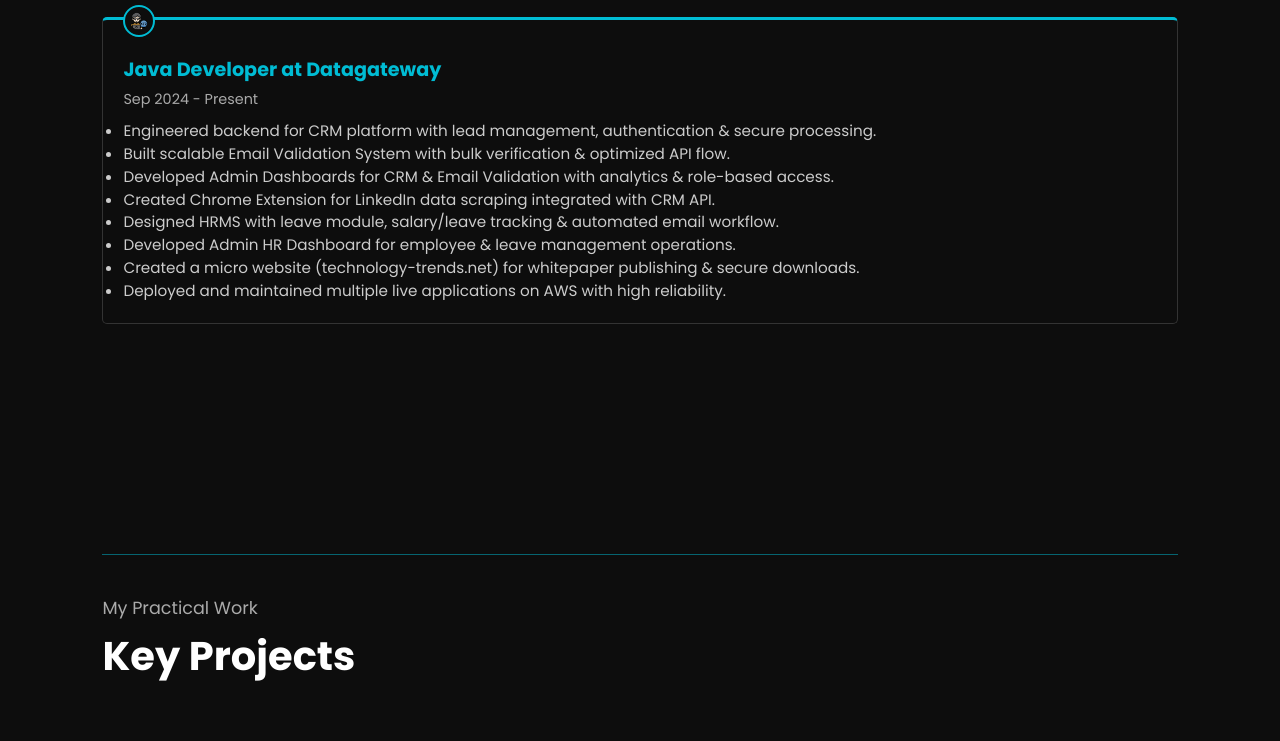
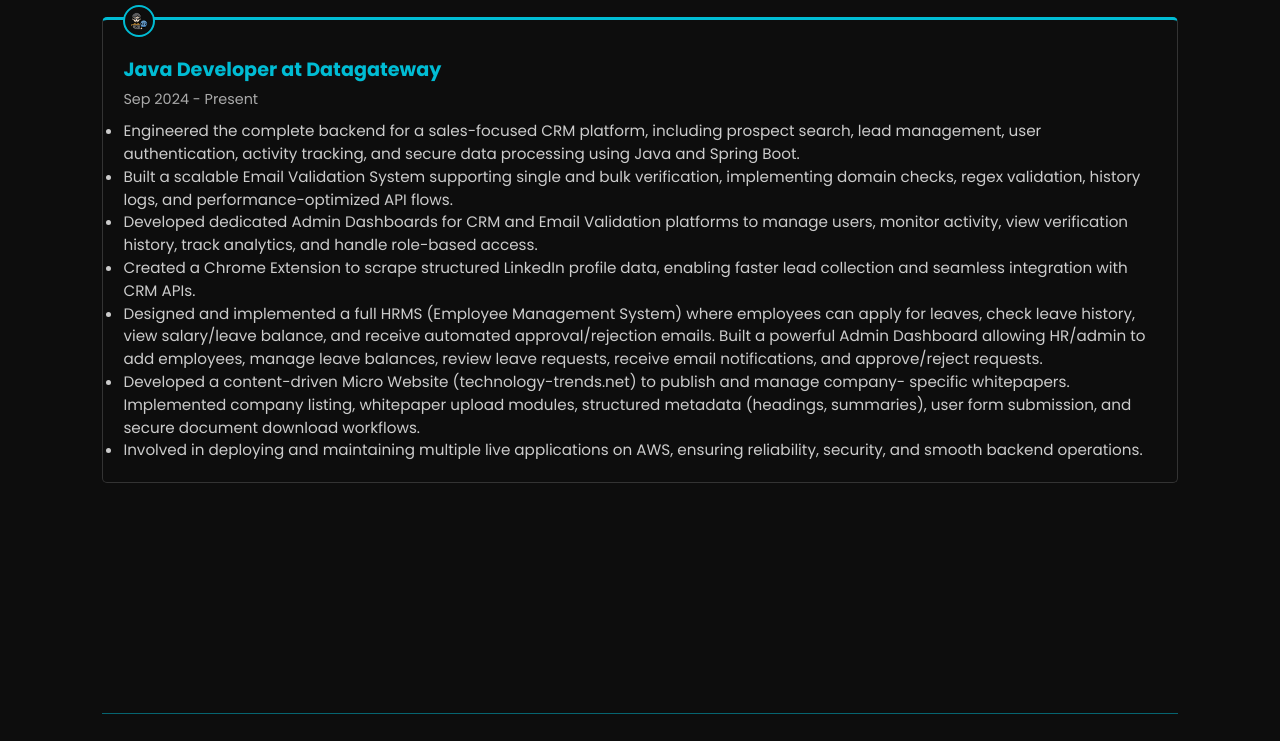
Before and after one commit to tanuja-suvarnakar/My-Portfolio, a plain HTML site: page index.html in a window 1280 px wide. Shown: the part 1760-2501 px from the top of the page. Drawn offline with nearby package versions, Linux system fonts and the light colour scheme.

Commit message:
Refactor index.html for social icons and layout
Updated the HTML structure and improved social media icon integration.

```diff
--- a/index.html
+++ b/index.html
@@ -161,14 +161,25 @@
 
                     <div class="vertical-desc">
                         <ul>
-                            <li>Engineered backend for CRM platform with lead management, authentication & secure processing.</li>
-                            <li>Built scalable Email Validation System with bulk verification & optimized API flow.</li>
-                            <li>Developed Admin Dashboards for CRM & Email Validation with analytics & role-based access.</li>
-                            <li>Created Chrome Extension for LinkedIn data scraping integrated with CRM API.</li>
-                            <li>Designed HRMS with leave module, salary/leave tracking & automated email workflow.</li>
-                            <li>Developed Admin HR Dashboard for employee & leave management operations.</li>
-                            <li>Created a micro website (technology-trends.net) for whitepaper publishing & secure downloads.</li>
-                            <li>Deployed and maintained multiple live applications on AWS with high reliability.</li>
+                            <li>Engineered the complete backend for a sales-focused CRM platform, including prospect search, lead
+management, user authentication, activity tracking, and secure data processing using Java and Spring
+Boot.</li>
+                            <li>Built a scalable Email Validation System supporting single and bulk verification, implementing domain
+checks, regex validation, history logs, and performance-optimized API flows.</li>
+                            <li>Developed dedicated Admin Dashboards for CRM and Email Validation platforms to manage users,
+monitor activity, view verification history, track analytics, and handle role-based access.</li>
+                            <li>Created a Chrome Extension to scrape structured LinkedIn profile data, enabling faster lead collection
+and seamless integration with CRM APIs.</li>
+                            <li>Designed and implemented a full HRMS (Employee Management System) where employees can apply
+for leaves, check leave history, view salary/leave balance, and receive automated approval/rejection
+emails. Built a powerful Admin Dashboard allowing HR/admin to add employees, manage leave
+balances, review leave requests, receive email notifications, and approve/reject requests.</li>
+                            <li>Developed a content-driven Micro Website (technology-trends.net) to publish and manage company-
+specific whitepapers. Implemented company listing, whitepaper upload modules, structured metadata
+(headings, summaries), user form submission, and secure document download workflows.</li>
+                            <li>Involved in deploying and maintaining multiple live applications on AWS, ensuring reliability, security,
+and smooth backend operations.</li>
+
                         </ul>
                     </div>
                 </div>
@@ -242,19 +253,22 @@
                 <strong>Location:</strong> <span class="cyan">Pune</span>
             </p>
 
-            <div class="social-links-container">
-                <a href="https://github.com/tanuja-suvarnakar" target="_blank" class="social-link">
-                    <i class="fab fa-github fa-3x"></i>
-                </a>
+             <div class="social-icons">
+                    <!-- LinkedIn -->
+                    <a href="https://www.linkedin.com/in/tanuja-suvarnakar-824602229?utm_source=share_via&utm_content=profile&utm_medium=member_android" target="_blank" style="--i:1;">
+                        <i class="fa-brands fa-linkedin-in"></i>
+                    </a>
 
-                <a href="https://www.linkedin.com/in/tanuja-suvarnakar-824602229?utm_source=share_via&utm_content=profile&utm_medium=member_android" target="_blank" class="social-link">
-                    <i class="fab fa-linkedin fa-3x"></i>
-                </a>
+                    <!-- GitHub -->
+                    <a href="https://github.com/tanuja-suvarnakar" target="_blank" style="--i:2;">
+                        <i class="fa-brands fa-github"></i>
+                    </a>
 
-                <a href="https://drive.google.com/file/d/1jPYO2tSZ0e2Z58lAgl0RJZDiB9-pN3j6/view?usp=drivesdk" target="_blank" class="social-link">
-                    <i class="fas fa-file-pdf fa-3x"></i>
-                </a>
-            </div>
+                    <!-- Resume (PDF Icon) -->
+                    <a href="https://drive.google.com/file/d/1jPYO2tSZ0e2Z58lAgl0RJZDiB9-pN3j6/view?usp=drivesdk" target="_blank" style="--i:3;" title="Download Resume">
+                        <i class="fa-solid fa-file-arrow-down"></i>
+                    </a>
+                </div>
 
         </section>
 
```
